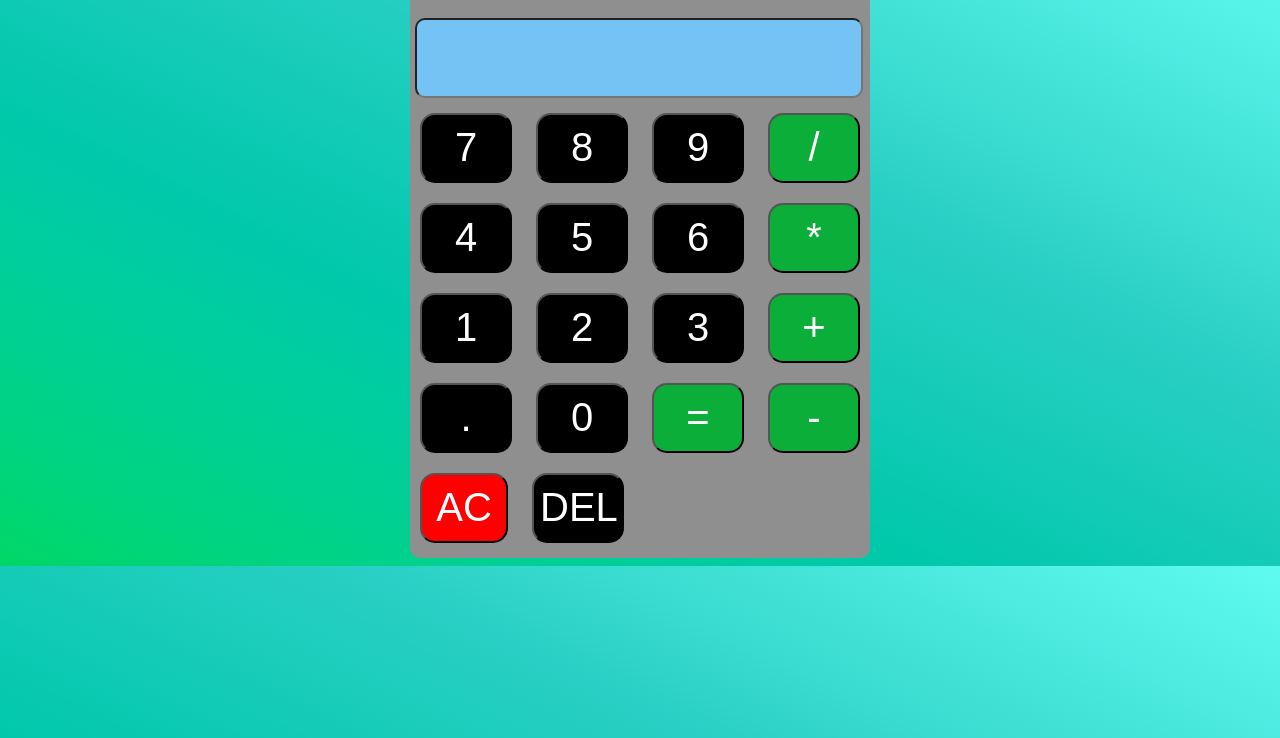
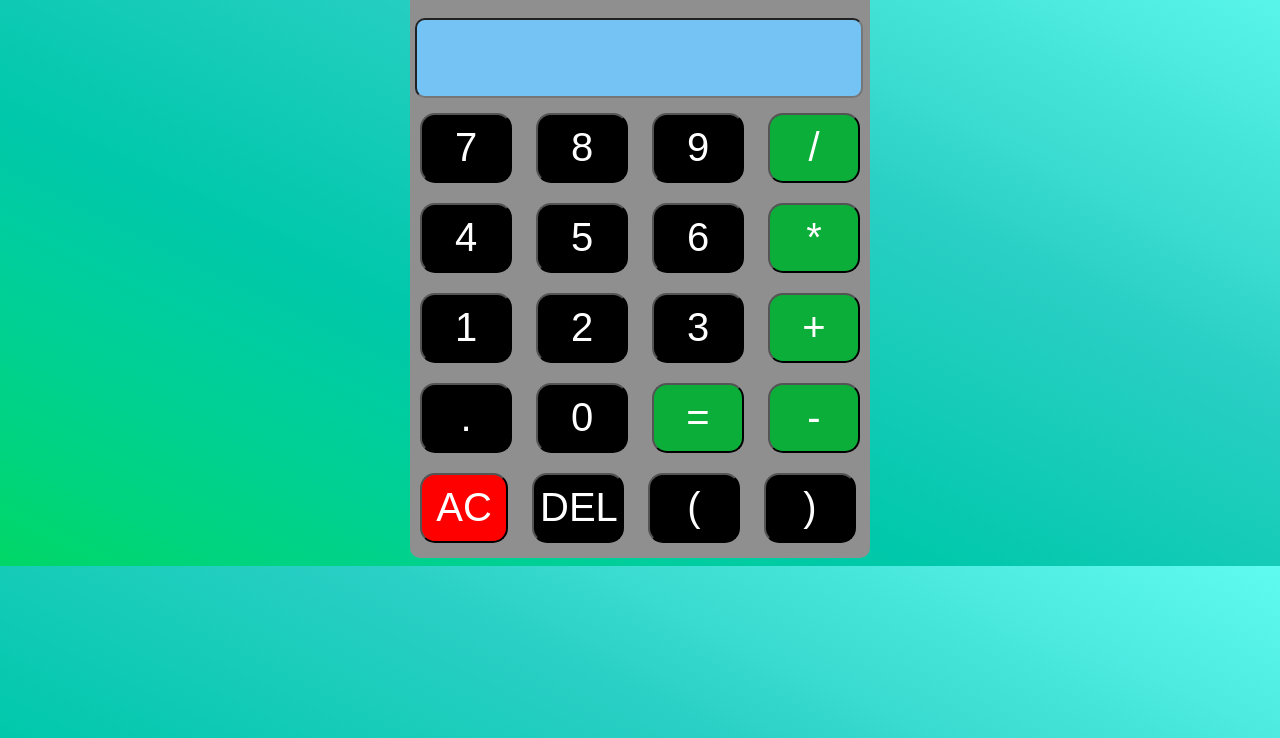
Before and after one commit to NahasN/calculator-project, a plain HTML site: page index.html in a window 1280 px wide. Shown: the part 62-800 px from the top of the page. Drawn offline with Linux system fonts and the light colour scheme.

Commit message:
Update index.html

```diff
--- a/index.html
+++ b/index.html
@@ -46,6 +46,9 @@
 
         <input type="button" class="button clear" value="AC" onclick="clearScreen()">
         <input type="button" class="button back" value="DEL" onclick="back()">
+        <input type="button" class="button back" value="(" onclick="btnClick(value)">
+        <input type="button" class="button back" value=")" onclick="btnClick(value)">
+
 
 
     </div>
```
